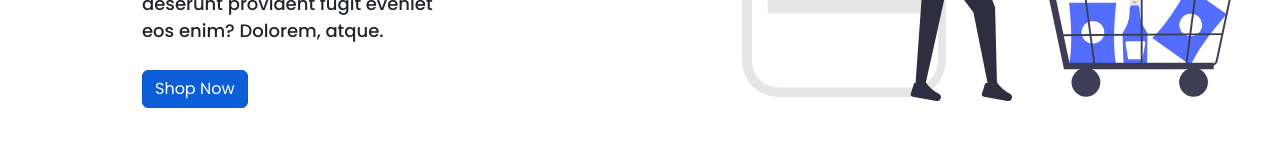
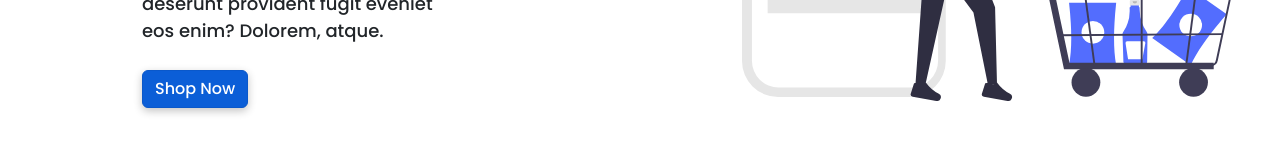
Before and after one commit to YoussefLMT/E-commerce-Frontend-Vue, a Vue app: page / in a window 1280 px wide. In both pictures the pointer is over the button "Shop Now". Shown: the part 486-638 px from the top of the page. Built offline with nearby package versions, Linux system fonts and the light colour scheme.

Commit message:
change button style

```diff
--- a/src/views/HomeView.vue
+++ b/src/views/HomeView.vue
@@ -65,6 +65,11 @@ export default {
 
 .home-content .btn {
     margin-top: 10px;
+    font-weight: 500;
+}
+
+.home-content .btn:hover {
+    box-shadow: rgba(0, 0, 0, 0.24) 0px 3px 8px;
 }
 
 @media only screen and (max-width: 800px) {
```
